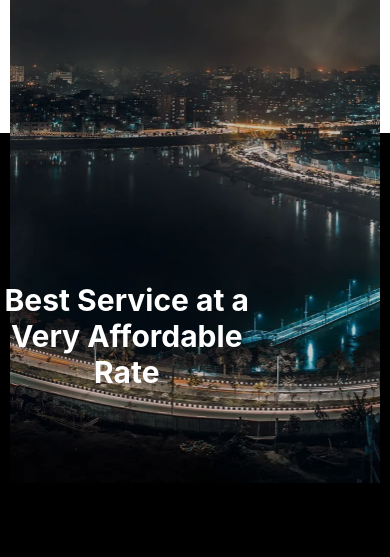
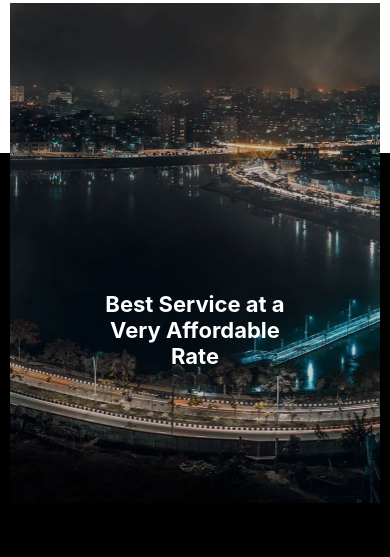
Before and after one commit to sazzadhossain1/Abaacorp, a React (Create React App) app: page / in a window 390 px wide. Shown: the part 8940-9497 px from the top of the page. Built offline with nearby package versions, Linux system fonts and the light colour scheme.

Commit message:
second section responsive done

```diff
--- a/src/components/SecondSection/SecondSection.css
+++ b/src/components/SecondSection/SecondSection.css
@@ -5,14 +5,15 @@
   margin-top: 100px;
   margin-bottom: 250px;
 }
+
 .player_div {
   background-color: black;
-  /* padding: 20px; */
 }
 
 .player_img_div {
   position: relative;
 }
+
 .playerPhoto {
   width: 95%;
   height: 500px;
@@ -20,79 +21,44 @@
   margin-top: -150px;
   filter: brightness(0.8);
 }
-/* .faCirclePlay {
-  color: white;
-  font-size: 70px;
+
+/* TEXT CENTER ON IMAGE */
+
+.text_overlay {
   position: absolute;
+  top: 50%;
   left: 50%;
-  top: 30%;
-  cursor: pointer;
-} */
+  transform: translate(-50%, -50%);
+}
+
 .top_quality {
   color: white;
-  font-size: 30px;
-  position: absolute;
-  top: 35%;
-  right: 35%;
+  font-size: 32px;
+  text-align: center;
 }
+
+/* RESPONSIVE */
 
 @media screen and (max-width: 1536px) {
   .secondSection_text_div {
     width: 75%;
   }
-  .secondSection_text_div h1 {
-    margin-bottom: -60px;
-  }
 }
-@media screen and (max-width: 1360px) {
-  .secondSection_parent_div {
-    margin-top: -20px;
-  }
-}
+
 @media screen and (max-width: 1200px) {
   .secondSection_text_div {
     width: 85%;
   }
+}
 
-  .watch_promo {
-    left: 44%;
+@media screen and (max-width: 600px) {
+  .top_quality {
+    font-size: 22px;
   }
 }
-@media screen and (max-width: 750px) {
-  .watch_promo {
-    left: 42%;
-  }
-}
-@media screen and (max-width: 600px) {
-  .secondSection_text_div h1 {
-    font-size: 22px;
-    margin-bottom: -85px;
-  }
-  .faCirclePlay {
-    left: 45%;
-  }
-  .watch_promo {
-    left: 34%;
-  }
-}
-@media screen and (max-width: 450px) {
-  .faCirclePlay {
-    left: 44%;
-  }
-  .watch_promo {
-    left: 30%;
-  }
-}
+
 @media screen and (max-width: 414px) {
   .secondSection_text_div {
     width: 100%;
   }
 }
-@media screen and (max-width: 375px) {
-  .faCirclePlay {
-    left: 42%;
-  }
-  .watch_promo {
-    left: 24%;
-  }
-}
--- a/src/components/SecondSection/SecondSection.js
+++ b/src/components/SecondSection/SecondSection.js
@@ -1,24 +1,17 @@
 import React from "react";
 import "./SecondSection.css";
-import { FontAwesomeIcon } from "@fortawesome/react-fontawesome";
-import { faCirclePlay } from "@fortawesome/free-solid-svg-icons";
 import playerPhoto from "../../accets/secondSectionPhoto/playerPhoto.webp";
 
 const SecondSection = () => {
   return (
     <div className="secondSection_parent_div">
-      <div className="secondSection_text_div">
-        {/* <h1>
-          Lorem ipsum dolor sit amet, consectetur adipisicing elit. Optio nemo
-          quaerat dolore corrupti alias eum maiores suscipit exercitationem
-          molestiae.
-        </h1> */}
-      </div>
+      <div className="secondSection_text_div"></div>
+
       <div className="player_div">
         <div className="player_img_div">
-          <img className="playerPhoto" src={playerPhoto} alt="" />
-          <div>
-            {/* <FontAwesomeIcon className="faCirclePlay" icon={faCirclePlay} /> */}
+          <img className="playerPhoto" src={playerPhoto} alt="player" />
+
+          <div className="text_overlay">
             <h2 className="top_quality">
               Best Service at a Very Affordable Rate
             </h2>
```
